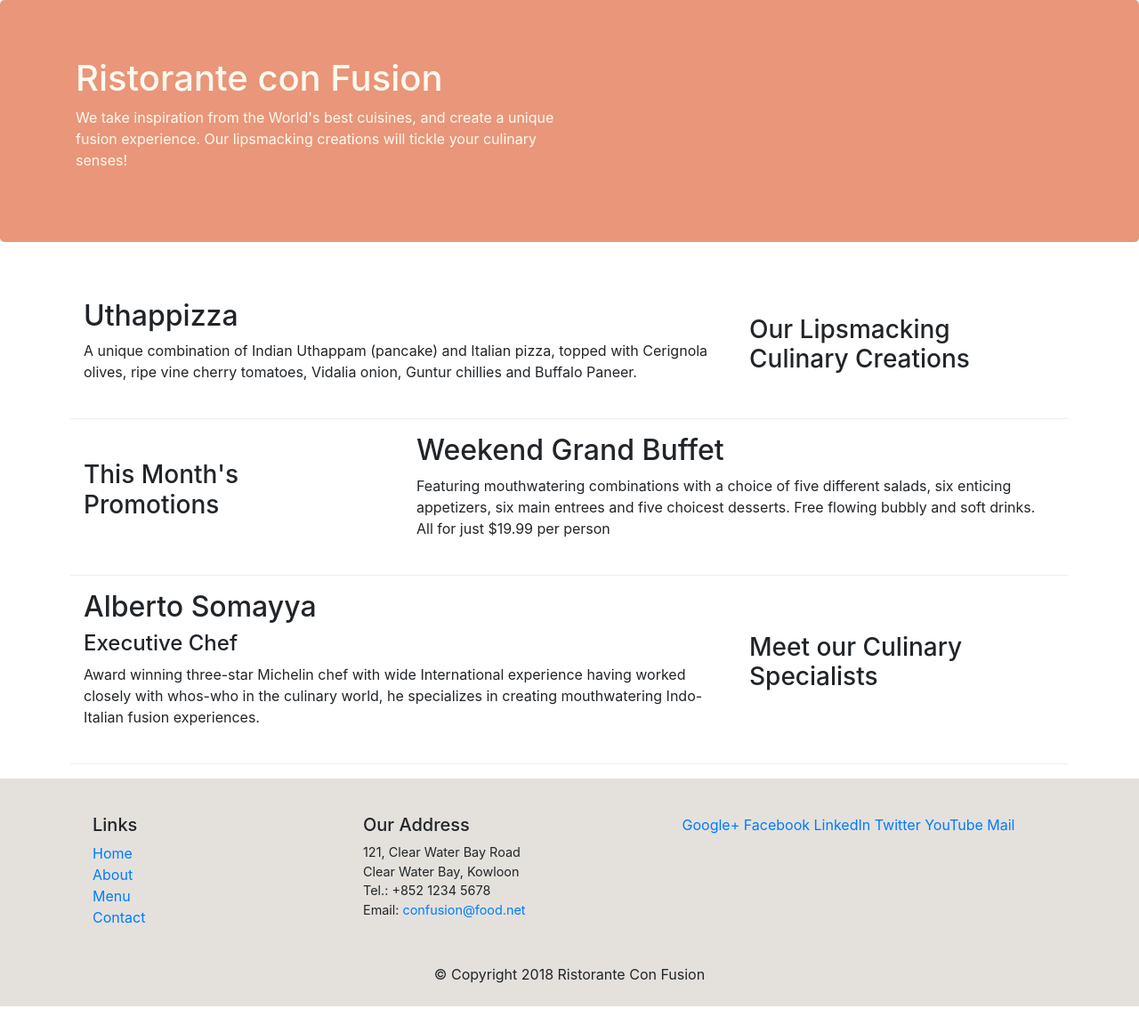
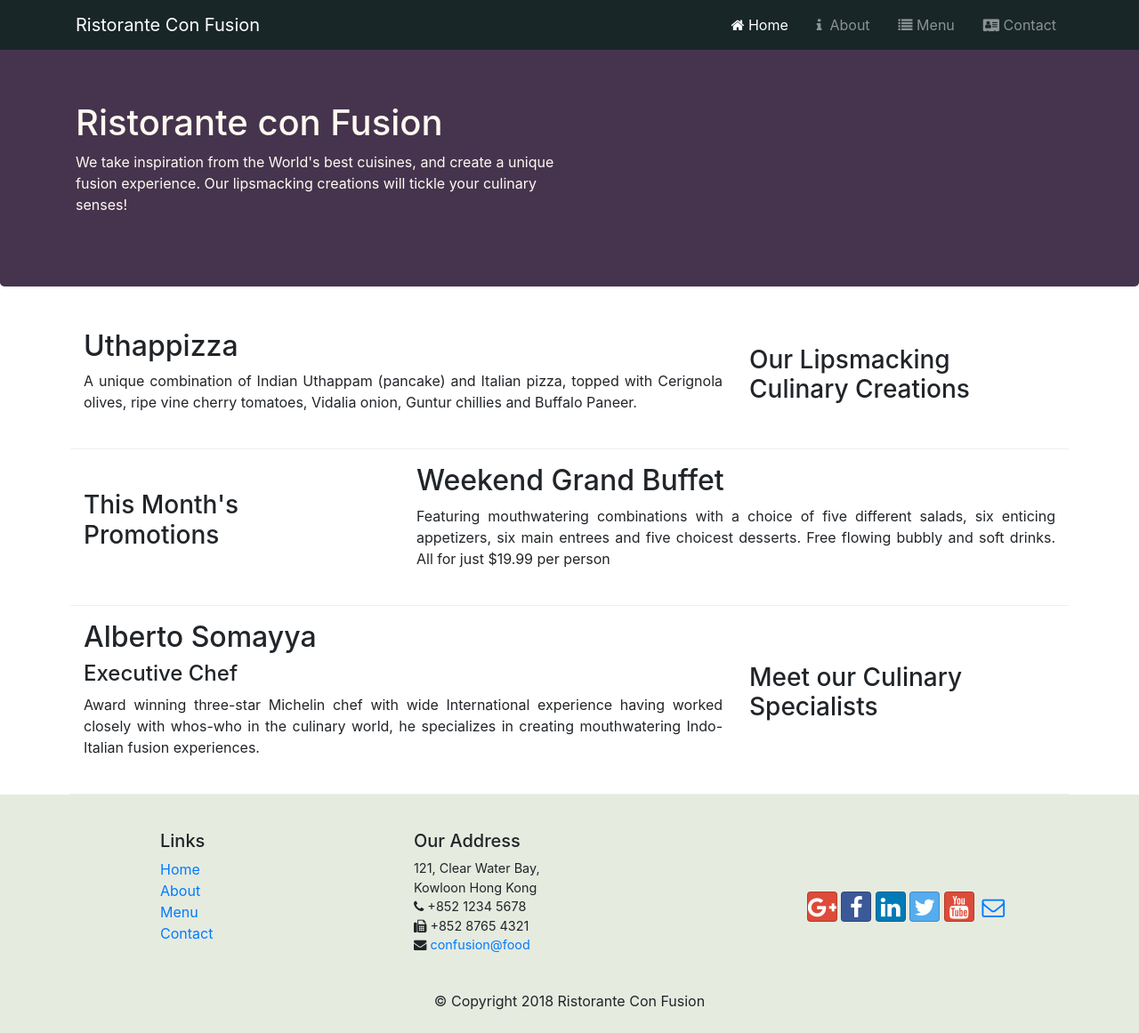
Before and after one commit to bsanket16/confusion-server, a website: page index.html in a window 1280 px wide. Shown: the whole page at 89% size. Before the commit the page ends 1131 px from the top, so only its background shows below. Drawn offline with nearby package versions, Linux system fonts and the light colour scheme.

Commit message:
layout changed

```diff
--- a/css/styles.css
+++ b/css/styles.css
@@ -1,11 +1,15 @@
 *{
-    margin: 0px auto;
-    padding: 0px auto;
+    margin: 0px;
+    padding: 0px;
     box-sizing: border-box;
 }
 
+body{
+    padding: 50px 0px 0px 0px;
+    z-index: 0;
+}
 .jumbotron{
-    background-color: darksalmon;
+    background-color: #46344E;
     color: floralwhite;
 }
 
@@ -14,13 +18,17 @@
 }
 
 .content{
-    padding: 1rem 1.5rem 1rem 1.5rem;
+    padding: 0rem 1.5rem 1rem 1.5rem;
+    margin-bottom: -1rem;
 }
 
-/* h3{
-    margin-bottom: 1.5rem;
-} */
+.navbar-dark{
+    background-color: #182628;
+}
 
+li.nav-item{
+    padding-left: 1rem;
+}
 .row-content{
     padding: 1rem 0rem 1.5rem 0rem;
     border-bottom: 1px ridge;
@@ -36,7 +44,7 @@
 }
 
 .footer{
-    background-color: #E4E1DD;
+    background-color: #E6EBE0;
     padding-top: 2.5rem;
     padding-bottom: 0.5rem;
 }
@@ -47,4 +55,9 @@ address{
 
 .row-footer{
     padding-top: 1.5rem;
+    text-align: center;
 }
+
+.text-center{
+    margin-top: 1rem;
+}
--- a/index.html
+++ b/index.html
@@ -9,11 +9,33 @@
 
     <!-- Bootstrap CSS -->
     <link rel="stylesheet" href="node_modules/bootstrap/dist/css/bootstrap.min.css">
-    <link rel="stylesheet" href="css/styles.css">
+    <link rel="stylesheet" href="node_modules/font-awesome/css/font-awesome.min.css">
+    <link rel="stylesheet" href="node_modules/bootstrap-social/bootstrap-social.css">
+    <link rel="stylesheet" href="css/styles.css" type="text/css">
     <title>Ristorante Con Fusion</title>
 </head>
 
 <body>
+
+    <nav class="navbar navbar-dark navbar-expand-sm fixed-top">
+        <div class="container d-flex">
+
+            <a class="navbar-brand mr-auto" href="#">Ristorante Con Fusion</a>
+
+            <button class="navbar-toggler" type="button" data-toggle="collapse" data-target="#Navbar">
+                <span class="navbar-toggler-icon"></span>
+            </button>
+
+            <div class="collapse navbar-collapse" id="Navbar">
+                <ul class="navbar-nav ml-auto">
+                    <li class="nav-item active"><a class="nav-link" href="#"><span class="fa fa-home"></span> Home</a></li>
+                    <li class="nav-item"><a class="nav-link" href="./aboutus.html"><span class="fa fa-info"></span>&nbsp About</a></li>
+                    <li class="nav-item"><a class="nav-link" href="#"><span class="fa fa-list"></span> Menu</a></li>
+                    <li class="nav-item"><a class="nav-link" href="./contactus.html"><span class="fa fa-address-card"></span> Contact</a></li>
+                </ul>
+            </div>
+        </div>
+    </nav>
 
     <header class="jumbotron">
         <div class="container">
@@ -35,7 +57,7 @@
             </div>
             <div class="col-12 col-sm order-first col-md">
                 <h2>Uthappizza</h2>
-                <p>A unique combination of Indian Uthappam (pancake) and Italian pizza, topped with Cerignola olives, ripe vine cherry tomatoes, Vidalia onion, Guntur chillies and Buffalo Paneer.</p>
+                <p class="justi">A unique combination of Indian Uthappam (pancake) and Italian pizza, topped with Cerignola olives, ripe vine cherry tomatoes, Vidalia onion, Guntur chillies and Buffalo Paneer.</p>
             </div>
         </div>
 
@@ -46,7 +68,7 @@
             </div>
             <div class="col col-sm col-md">
                 <h2>Weekend Grand Buffet</h2>
-                <p>Featuring mouthwatering combinations with a choice of five different salads, six enticing appetizers, six main entrees and five choicest desserts. Free flowing bubbly and soft drinks. All for just $19.99 per person </p>
+                <p class="justi">Featuring mouthwatering combinations with a choice of five different salads, six enticing appetizers, six main entrees and five choicest desserts. Free flowing bubbly and soft drinks. All for just $19.99 per person </p>
             </div>
         </div>
 
@@ -57,7 +79,7 @@
             <div class="col col-sm order-first col-md">
                 <h2>Alberto Somayya</h2>
                 <h4>Executive Chef</h4>
-                <p>Award winning three-star Michelin chef with wide International experience having worked closely with whos-who in the culinary world, he specializes in creating mouthwatering Indo-Italian fusion experiences. </p>
+                <p class="justi">Award winning three-star Michelin chef with wide International experience having worked closely with whos-who in the culinary world, he specializes in creating mouthwatering Indo-Italian fusion experiences. </p>
             </div>
         </div>
     </div>
@@ -65,37 +87,38 @@
     <footer class="footer">
         <div class="container">
             <div class="row">
-                <div class="col-4 col-sm-4 col-md-2">
+                <div class="offset-1 col-4 col-sm-2">
                     <h5>Links</h5>
                     <ul class="list-unstyled">
                         <li><a href="#">Home</a></li>
-                        <li><a href="#">About</a></li>
+                        <li><a href="./aboutus.html">About</a></li>
                         <li><a href="#">Menu</a></li>
                         <li><a href="#">Contact</a></li>
                     </ul>
                 </div>
-                <div class="col-6 col-sm-6 offset-1 col-md-3">
+                <div class="col-6 offset-1 col-sm-4">
                     <h5>Our Address</h5>
                     <address>
-                        121, Clear Water Bay Road<br>
-                        Clear Water Bay, Kowloon<br>
-                        Tel.: +852 1234 5678<br>
-                        Email: <a href="mailto:confusion@food.net">confusion@food.net</a>
+                        121, Clear Water Bay, <br> Kowloon
+                        Hong Kong<br>
+                        <i class="fa fa-phone"></i>  +852 1234 5678<br>
+                        <i class="fa fa-fax"></i>  +852 8765 4321<br>
+                        <i class="fa fa-envelope"></i>  <a href="mailto:confusion@food.net"> confusion@food</a>
                     </address>
                 </div>
-                <div class="col-12 col-sm-12 col-md-5">
+                <div class="col-12 col-sm-4 align-self-center">
                     <div class="text-center">
-                        <a href="http://google.com/+">Google+</a>
-                        <a href="http://www.facebook.com/profile.php?id=">Facebook</a>
-                        <a href="http://www.linkedin.com/in/">LinkedIn</a>
-                        <a href="http://twitter.com/">Twitter</a>
-                        <a href="http://youtube.com/">YouTube</a>
-                        <a href="mailto:">Mail</a>
+                        <a class="btn btn-social-icon btn-google" href="http://google.com/+"><i class="fa fa-google-plus"></i></a>
+                        <a class="btn btn-social-icon btn-facebook" href="http://www.facebook.com/profile.php?id="><i class="fa fa-facebook"></i></a>
+                        <a class="btn btn-social-icon btn-linkedin" href="http://www.linkedin.com/in/"><i class="fa fa-linkedin"></i></a>
+                        <a class="btn btn-social-icon btn-twitter" href="http://twitter.com/"><i class="fa fa-twitter"></i></a>
+                        <a class="btn btn-social-icon btn-google" href="http://youtube.com/"><i class="fa fa-youtube"></i></a>
+                        <a class="btn btn-social-icon" href="mailto:"><i class="fa fa-envelope-o"></i></a>
                     </div>
                 </div>
             </div>
-            <div class="row row-footer">
-                <div class="col-*">
+            <div class="row row-footer justify-content-center">
+                <div class="col-auto">
                     <p>© Copyright 2018 Ristorante Con Fusion</p>
                 </div>
             </div>
```
Also changed, not shown: aboutus.html (+53 -20 lines), contactus.html (added, +147 -0 lines), package.json (+5 -3 lines), 1 other file.
